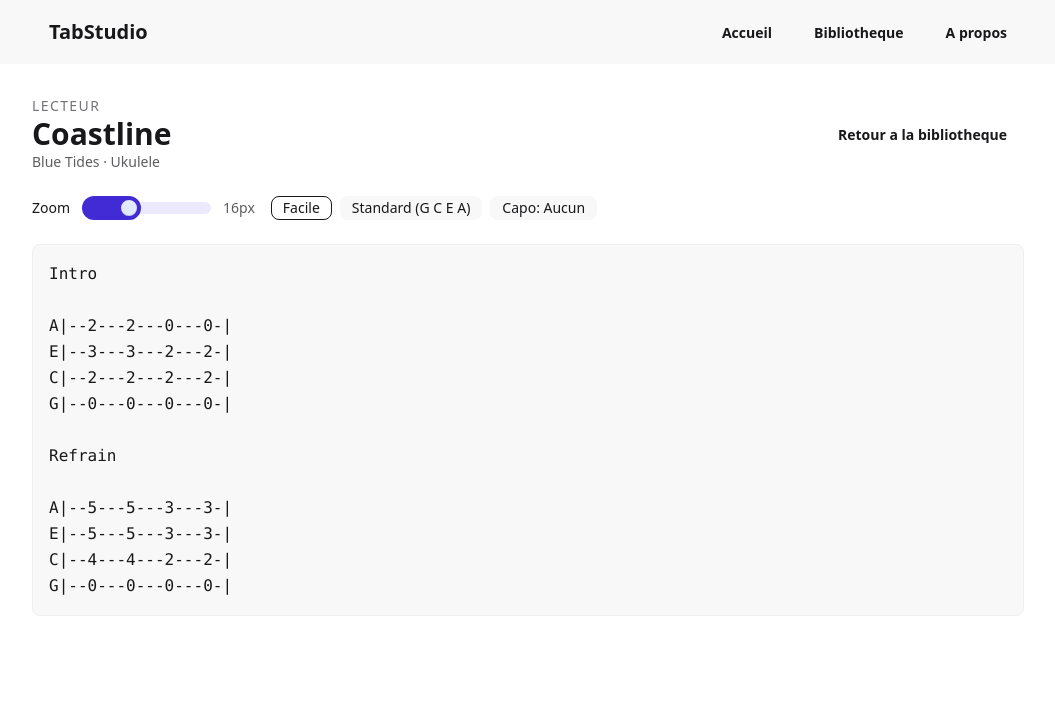
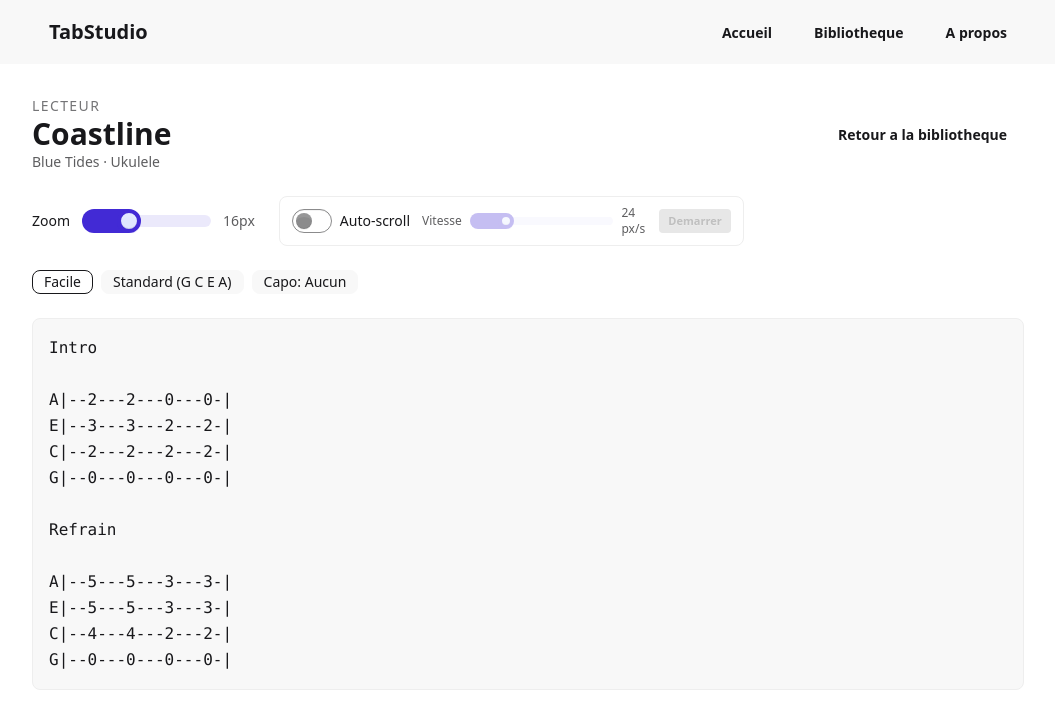
Before and after one commit to K0Konut/TabStudio, a Vue app: page /reader/coastline-ukulele in a window 1280 px wide. Shown: the top 728 px of the page, without its empty margins (112-1167 px from the left). Built offline with nearby package versions, Linux system fonts and the light colour scheme.

Commit message:
Add reader auto-scroll controls

```diff
--- a/src/pages/ReaderPage.vue
+++ b/src/pages/ReaderPage.vue
@@ -1,10 +1,15 @@
 <script setup>
-import { computed, ref, watch } from 'vue'
+import { computed, onBeforeUnmount, ref, watch } from 'vue'
 import { useRoute } from 'vue-router'
 import { getTabById } from '../services/tabLibrary'
 
 const route = useRoute()
 const zoom = ref(16)
+const isAutoScrollEnabled = ref(false)
+const isAutoScrollRunning = ref(false)
+const autoScrollSpeed = ref(24)
+const scrollContainer = ref(null)
+let animationFrameId = null
 
 const tab = computed(() => getTabById(String(route.params.id)))
 
@@ -12,8 +17,64 @@ watch(
   () => route.params.id,
   () => {
     zoom.value = 16
+    stopAutoScroll()
   }
 )
+
+function stopAutoScroll() {
+  isAutoScrollRunning.value = false
+  if (animationFrameId) {
+    cancelAnimationFrame(animationFrameId)
+    animationFrameId = null
+  }
+}
+
+function startAutoScroll() {
+  if (!scrollContainer.value) {
+    return
+  }
+
+  isAutoScrollRunning.value = true
+  let lastTime = performance.now()
+
+  const tick = (time) => {
+    if (!isAutoScrollRunning.value || !scrollContainer.value) {
+      return
+    }
+
+    const deltaSeconds = (time - lastTime) / 1000
+    lastTime = time
+    const pixelsPerSecond = autoScrollSpeed.value
+    scrollContainer.value.scrollTop += pixelsPerSecond * deltaSeconds
+
+    animationFrameId = requestAnimationFrame(tick)
+  }
+
+  animationFrameId = requestAnimationFrame(tick)
+}
+
+function toggleAutoScroll() {
+  if (!isAutoScrollEnabled.value) {
+    stopAutoScroll()
+    return
+  }
+
+  if (isAutoScrollRunning.value) {
+    stopAutoScroll()
+  } else {
+    startAutoScroll()
+  }
+}
+
+watch(isAutoScrollEnabled, (enabled) => {
+  if (!enabled) {
+    stopAutoScroll()
+  }
+})
+
+onBeforeUnmount(() => {
+  stopAutoScroll()
+})
 </script>
 
 <template>
@@ -32,7 +93,7 @@ watch(
     </div>
 
     <div v-else class="space-y-6">
-      <div class="flex flex-wrap items-center gap-4">
+      <div class="flex flex-wrap items-center gap-6">
         <div class="flex items-center gap-3">
           <label class="text-sm font-medium" for="zoom">Zoom</label>
           <input
@@ -46,6 +107,38 @@ watch(
           />
           <span class="text-sm text-base-content/70">{{ zoom }}px</span>
         </div>
+
+        <div class="flex flex-wrap items-center gap-3 rounded-box border border-base-300 bg-base-100 px-3 py-2">
+          <label class="flex items-center gap-2 text-sm font-medium">
+            <input v-model="isAutoScrollEnabled" class="toggle toggle-primary" type="checkbox" />
+            Auto-scroll
+          </label>
+
+          <div class="flex items-center gap-2">
+            <label class="text-xs text-base-content/70" for="autoscroll-speed">Vitesse</label>
+            <input
+              id="autoscroll-speed"
+              v-model.number="autoScrollSpeed"
+              class="range range-xs range-primary"
+              type="range"
+              min="8"
+              max="80"
+              step="2"
+              :disabled="!isAutoScrollEnabled"
+            />
+            <span class="text-xs text-base-content/70">{{ autoScrollSpeed }} px/s</span>
+          </div>
+
+          <button
+            class="btn btn-xs btn-primary"
+            type="button"
+            :disabled="!isAutoScrollEnabled"
+            @click="toggleAutoScroll"
+          >
+            {{ isAutoScrollRunning ? 'Pause' : 'Demarrer' }}
+          </button>
+        </div>
+
         <div class="flex flex-wrap gap-2 text-sm">
           <span class="badge badge-outline">{{ tab.difficulty }}</span>
           <span class="badge badge-ghost">{{ tab.tuning }}</span>
@@ -53,7 +146,7 @@ watch(
         </div>
       </div>
 
-      <div class="rounded-box border border-base-300 bg-base-200 p-4">
+      <div ref="scrollContainer" class="max-h-[60vh] overflow-y-auto rounded-box border border-base-300 bg-base-200 p-4">
         <pre
           class="overflow-x-auto whitespace-pre font-mono leading-relaxed"
           :style="{ fontSize: `${zoom}px` }"
```
